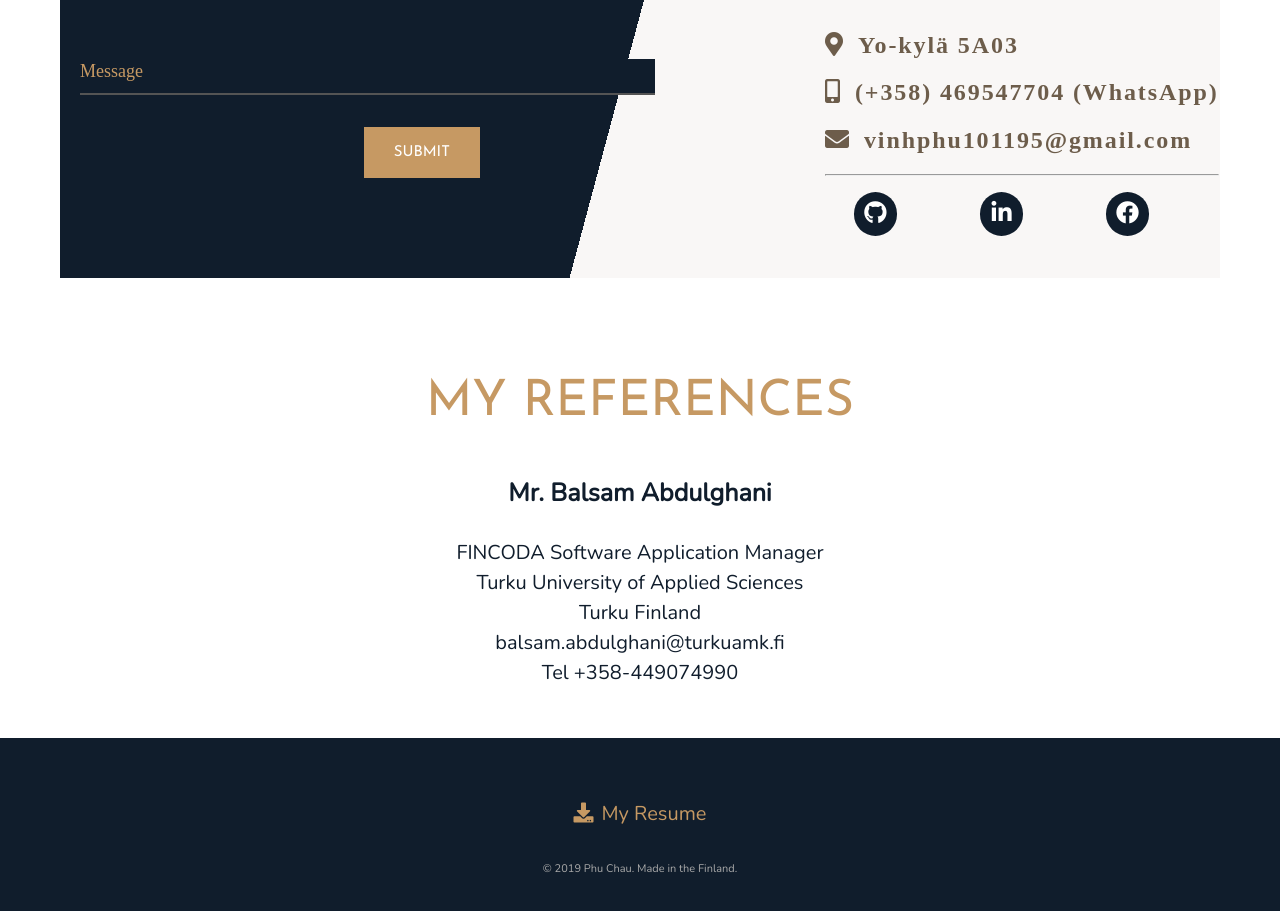
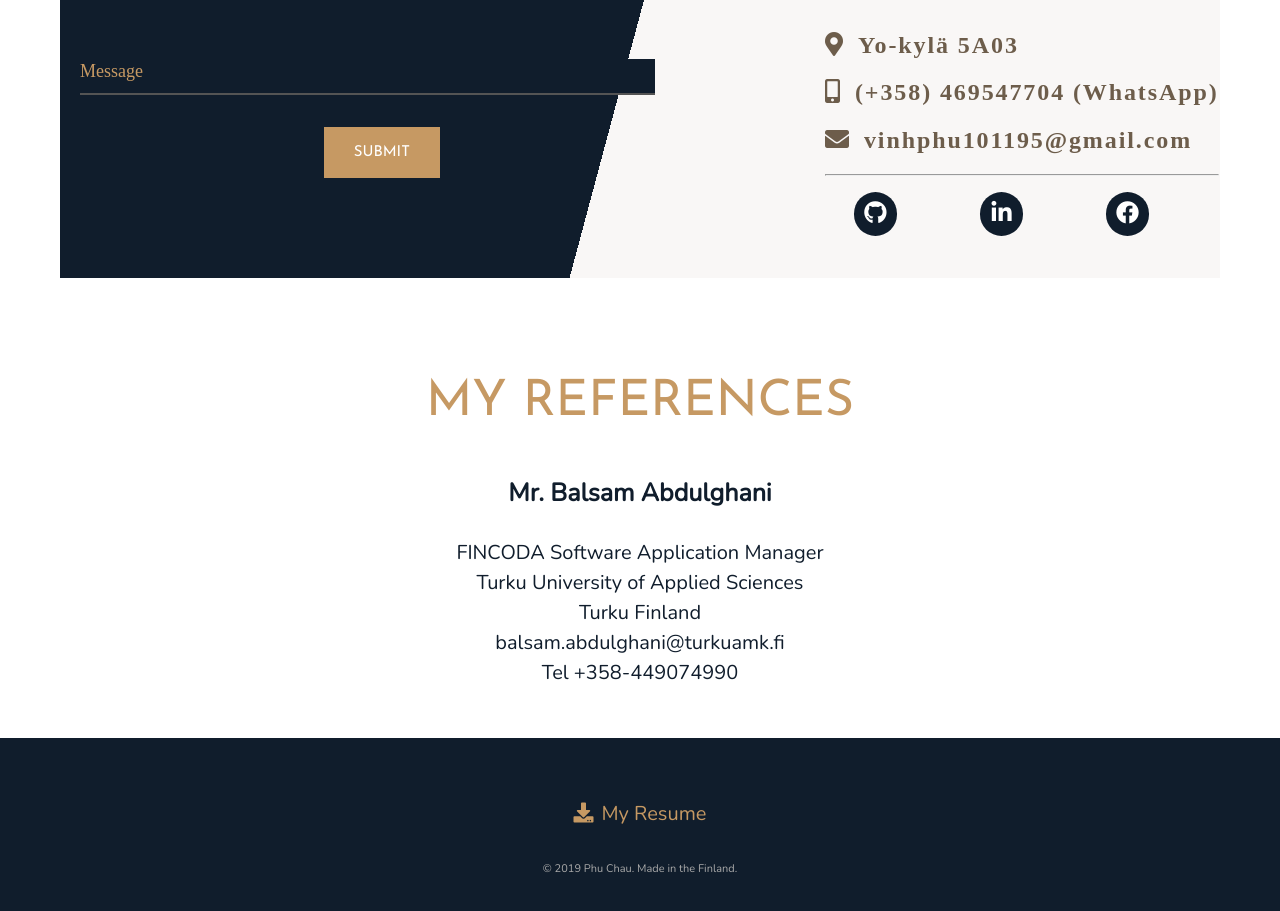
Before and after one commit to vinhphu101195/Phu-Chau-Portfolio-2, a React (Create React App) app: page / in a window 1280 px wide. Shown: the part 4226-5137 px from the top of the page. Built offline with nearby package versions, Linux system fonts and the light colour scheme; a web font is replaced by a local one.

Commit message:
edit readme

```diff
--- a/src/components/contact/Contact.js
+++ b/src/components/contact/Contact.js
@@ -47,7 +47,7 @@ const Contact = () => {
                         <label className="label" htmlFor="message">Message</label>
                     </div>
                 </form>
-                <input className="btn mt-2" type="submit" value="Submit" />
+                <button className="btn mt-2 mg-8" type="submit" >Submit</button>
             </div>
 
             <div className="contact__infor">
--- a/src/sass/_typography.scss
+++ b/src/sass/_typography.scss
@@ -56,3 +56,7 @@
 .mt-2{
   margin-top: 2rem;
 }
+
+.mg-8{
+  margin-right: 8rem;
+}
```
Also changed, not shown: 1 other file (tests, documents, lock files or other folders).
